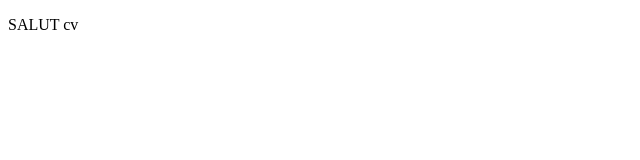
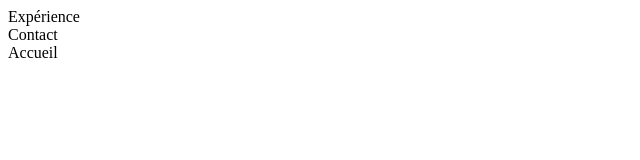
Before and after one commit to Anthonoir576/Projet-01_PRO, a React (Create React App) app: page /accueil in a window 1280 px wide. Shown: the top 160 px of the page, without its empty margins (0-640 px from the left). Built offline with nearby package versions, Linux system fonts and the light colour scheme.

Commit message:
:FEAT: => Mise en place de lenvironnement

```diff
--- a/package.json
+++ b/package.json
@@ -13,6 +13,7 @@
     "@types/react-dom": "^18.0.6",
     "react": "^18.2.0",
     "react-dom": "^18.2.0",
+    "react-router-dom": "^6.4.2",
     "react-scripts": "5.0.1",
     "typescript": "^4.8.4",
     "web-vitals": "^2.1.4"
--- a/src/App.tsx
+++ b/src/App.tsx
@@ -1,15 +1,15 @@
-import React from 'react';
-
+import React                                from 'react';
+import { Routes, Route, BrowserRouter, Navigate }     from 'react-router-dom';
+import Accueil                              from './pages/Accueil';
 
 function App() {
   return (
-    <div className="App">
-      <header className="App-header">
-        <p>
-          SALUT cv
-        </p>
-      </header>
-    </div>
+    <BrowserRouter>
+      <Routes>
+        <Route path='/accueil'             element  ={ <Accueil                        /> } />
+        <Route path='*'                    element  ={ <Navigate replace to='/accueil' /> } />
+      </Routes>
+  </BrowserRouter>
   );
 }
 
--- /dev/null
+++ b/src/components/Navbar.tsx
@@ -0,0 +1,16 @@
+import React from 'react';
+
+const Navbar = () => {
+    return (
+        <div className='Navbar'>
+            <div className="exp">
+                Expérience
+            </div>
+            <div className="contact">
+                Contact
+            </div>
+        </div>
+    );
+};
+
+export default Navbar;
--- a/src/pages/Accueil.tsx
+++ b/src/pages/Accueil.tsx
@@ -1,8 +1,10 @@
 import React from 'react';
+import Navbar from '../components/Navbar';
 
 const Accueil = () => {
     return (
         <div>
+            <Navbar />
             Accueil
         </div>
     );
```
Also changed, not shown: src/styles/sass/main.scss (added, +40 -0 lines), src/styles/sass/base/_base.scss (added), src/styles/sass/components/_components.scss (added), src/styles/sass/layout/_layout.scss (added), src/styles/sass/pages/_pages.scss (added), src/styles/sass/themes/_themes.scss (added), src/styles/sass/utils/_utils.scss (added), src/styles/sass/vendors/_vendors.scss (added), 1 other file (tests, documents, lock files or other folders).
